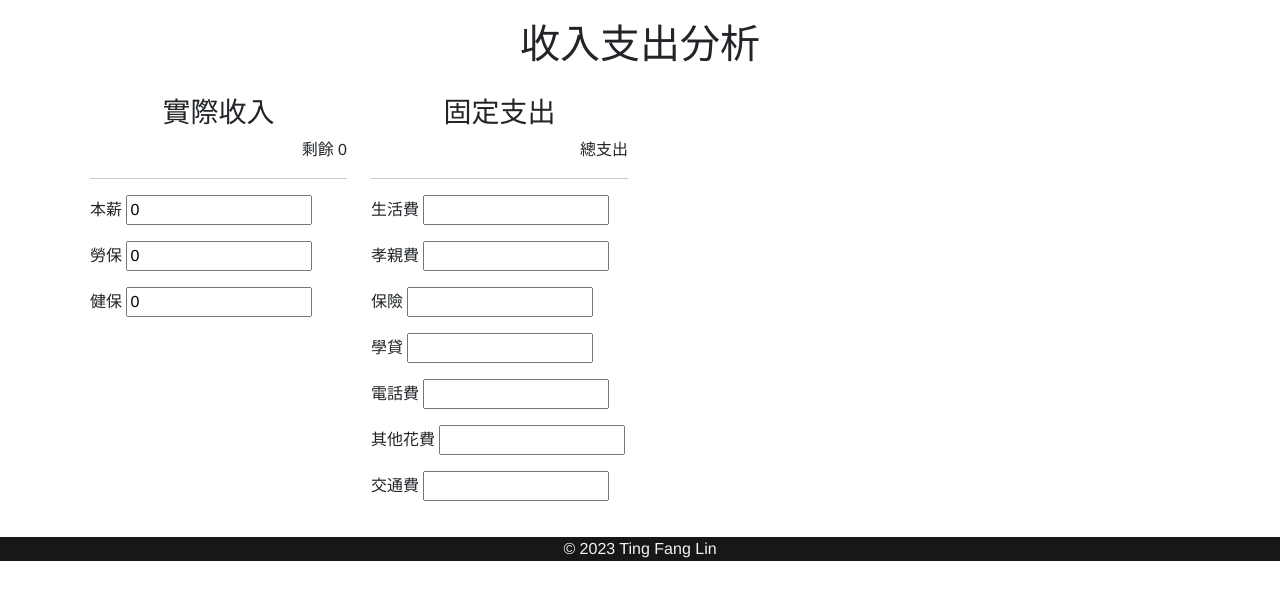
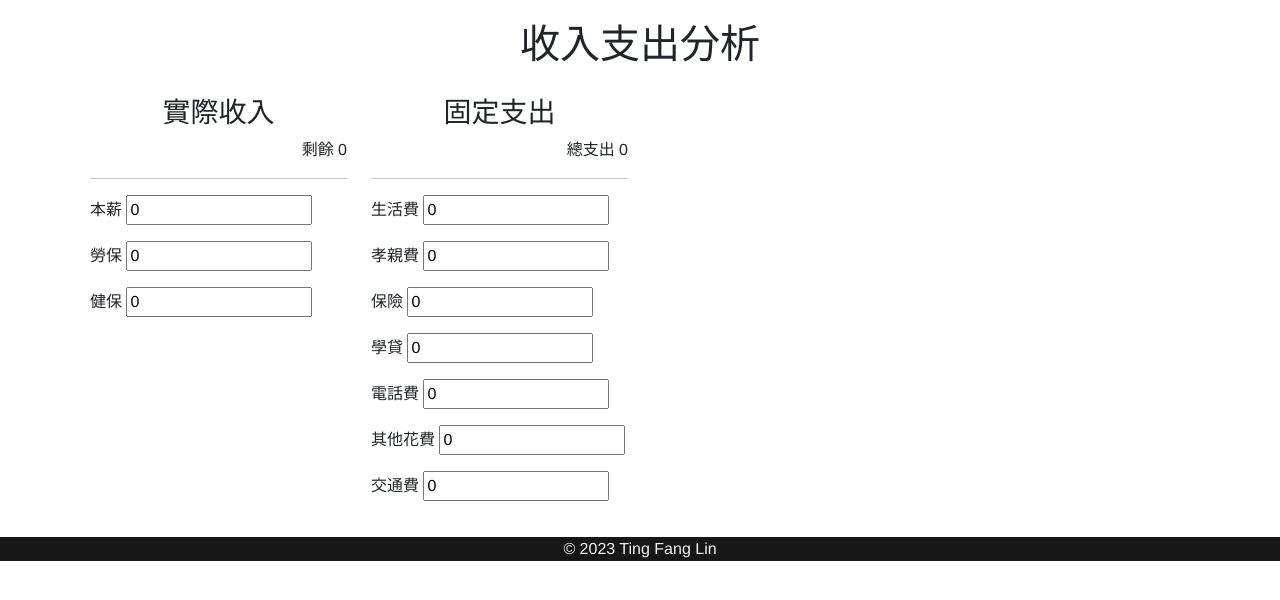
Before and after one commit to LinTF/IncomePlan, a Vue app: page / in a window 1280 px wide. Shown: the top 600 px of the page. Built offline with nearby package versions, Linux system fonts and the light colour scheme.

Commit message:
完成支出區塊

```diff
--- a/src/pages/App.vue
+++ b/src/pages/App.vue
@@ -18,15 +18,15 @@
                 <div class="col-md-3">
                     <div id="outlay">
                         <h3>固定支出</h3>
-                        <p class="txt-right">總支出 {{  }}</p>
+                        <p class="txt-right">總支出 {{ outlayTotal }}</p>
                         <hr />
-                        <p>生活費 <input type="text" /></p>
-                        <p>孝親費 <input type="text" /></p>
-                        <p>保險 <input type="text" /></p>
-                        <p>學貸 <input type="text" /></p>
-                        <p>電話費 <input type="text" /></p>
-                        <p>其他花費 <input type="text" /></p>
-                        <p>交通費 <input type="text" /></p>
+                        <p>生活費 <input type="text" v-model="lifeCost" @keyup="outlay" /></p>
+                        <p>孝親費 <input type="text" v-model="familyCost" @keyup="outlay" /></p>
+                        <p>保險 <input type="text" v-model="insuranceCost" @keyup="outlay" /></p>
+                        <p>學貸 <input type="text" v-model="studentLoans" @keyup="outlay" /></p>
+                        <p>電話費 <input type="text" v-model="telephoneCost" @keyup="outlay" /></p>
+                        <p>其他花費 <input type="text" v-model="otherCost" @keyup="outlay" /></p>
+                        <p>交通費 <input type="text" v-model="transportationCost" @keyup="outlay" /></p>
                     </div>
                 </div>
                 <div class="col-md-3">
@@ -54,15 +54,29 @@
         },
         data() {
             return {
+                // 收入
+                incomeTotal: 0,
                 income: 0,
                 laborInsurance: 0,
                 healthInsurance: 0,
-                incomeTotal: 0,
+
+                // 支出
+                outlayTotal: 0,
+                lifeCost: 0,
+                familyCost: 0,
+                insuranceCost: 0,
+                studentLoans: 0,
+                telephoneCost: 0,
+                otherCost: 0,
+                transportationCost: 0,
             }
         },
         computed: {
             total: function () {
                 this.incomeTotal = parseInt(this.income) - parseInt(this.laborInsurance) - parseInt(this.healthInsurance)
+            },
+            outlay: function () {
+                this.outlayTotal = parseInt(this.lifeCost) + parseInt(this.familyCost) + parseInt(this.insuranceCost) + parseInt(this.studentLoans) + parseInt(this.telephoneCost) + parseInt(this.otherCost) + parseInt(this.transportationCost)
             }
         }
     };
```
